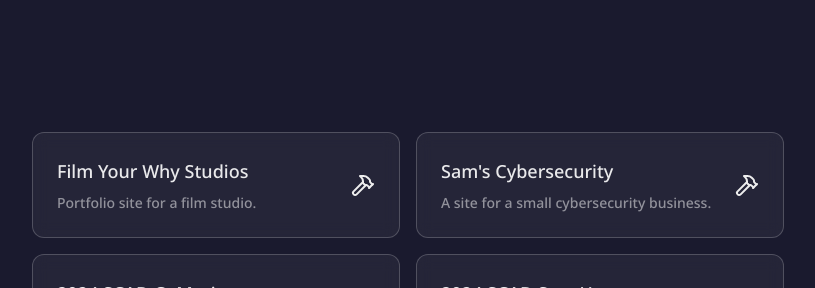
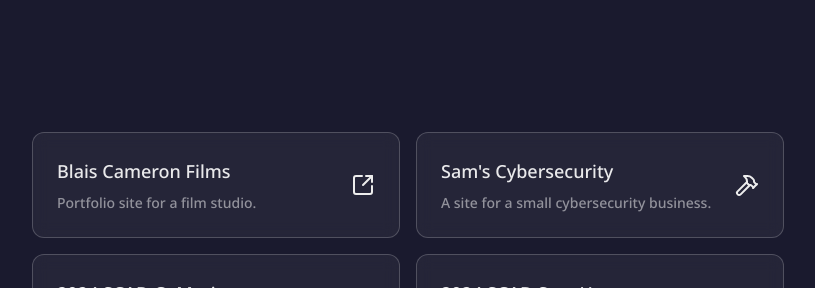
Before and after one commit to byamadeus/sites.byamadeus.com, a Next.js app: page / in a window 1280 px wide. Shown: the part 780-1068 px from the top of the page, without its empty margins (232-1047 px from the left). Built offline with nearby package versions, Linux system fonts and the light colour scheme; a web font is replaced by a local one.

Commit message:
publishing blais' site

```diff
--- a/src/app/page.tsx
+++ b/src/app/page.tsx
@@ -41,9 +41,9 @@ export default function Home() {
           <div className="grid grid-cols-1 md:grid-cols-2 gap-4">
             <SiteCard
             href="#"
-              title="Film Your Why Studios"
+              title="Blais Cameron Films"
               description="Portfolio site for a film studio."
-              variant="wip"
+              variant="default"
             />
             <SiteCard
             href="#"
```
